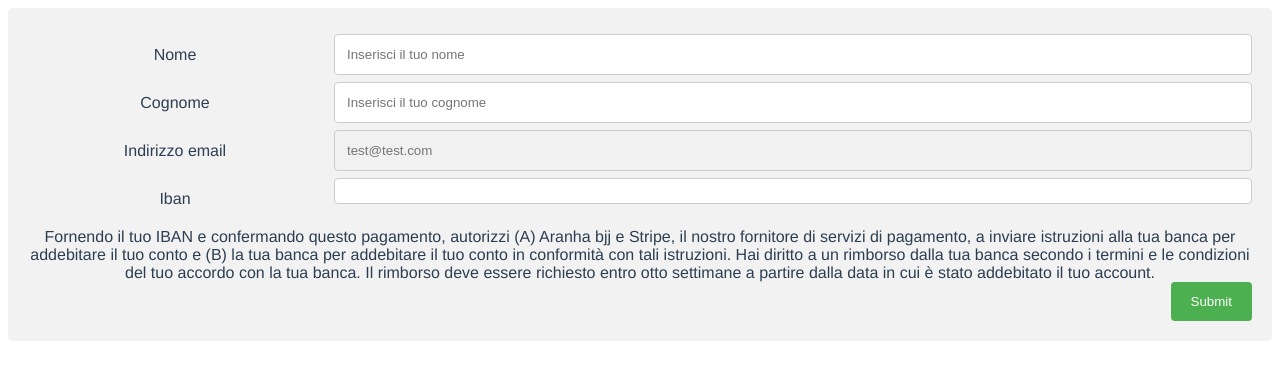
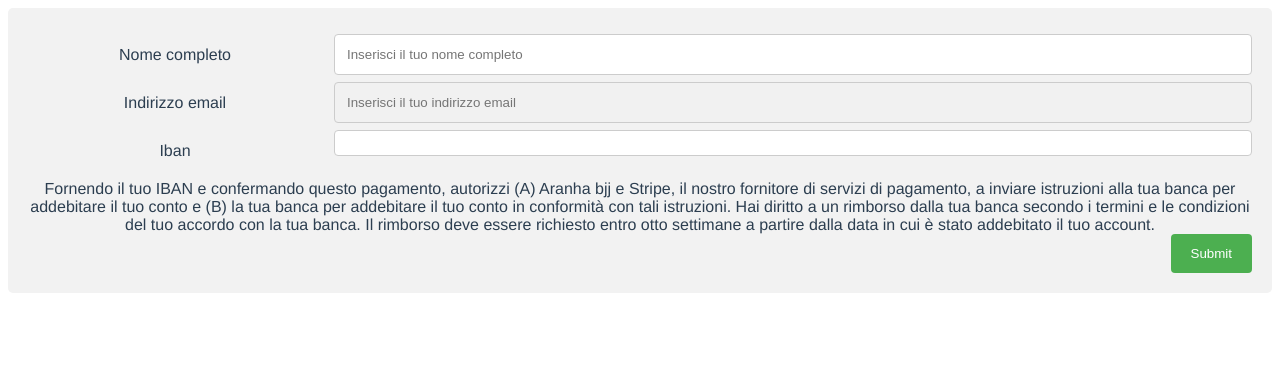
Before and after one commit to Khryme/vue-checkout-stripe, a Vue app: page / in a window 1280 px wide. Shown: the top 380 px of the page. Built offline with nearby package versions, Linux system fonts and the light colour scheme; what vue-plugin-load-script would draw is missing.

Commit message:
handles iban element

```diff
--- a/src/components/FormComponent.vue
+++ b/src/components/FormComponent.vue
@@ -1,30 +1,18 @@
 <template>
     <div class="container">
-        <form v-on:submit.prevent="submitForm">
+        <form v-on:submit.prevent="submitForm" id="payment-form">
             <div class="row">
                 <div class="col-25">
-                    <label for="firstName">{{$t('firstName.label')}}</label>
+                    <label for="name">{{$t('name.label')}}</label>
                 </div>
                 <div class="col-75">
                     <input
                             type="text"
-                            id="firstName"
-                            name="firstName"
-                            :placeholder="$t('firstName.placeholder')"
+                            id="name"
+                            name="nName"
+                            :placeholder="$t('name.placeholder')"
+                            required
                             v-model="name"
-                    />
-                </div>
-            </div>
-            <div class="row">
-                <div class="col-25">
-                    <label for="lastName">{{$t('lastName.label')}}</label>
-                </div>
-                <div class="col-75">
-                    <input
-                            type="text"
-                            id="lastName"
-                            name="lastName"
-                            :placeholder="$t('lastName.placeholder')"
                     />
                 </div>
             </div>
@@ -37,7 +25,8 @@
                             type="email"
                             id="email"
                             name="email"
-                            placeholder="test@test.com"
+                            :placeholder="$t('label.placeholder')"
+                            v-model="customerEmail"
                             disabled
                     />
                 </div>
@@ -49,6 +38,9 @@
                 <div class="col-75" id="iban">
                     <div id="iban-element"></div>
                 </div>
+            </div>
+            <div class="row">
+                <div id="error-message"></div>
             </div>
             <div class="row">
                 <div class="label">
@@ -69,6 +61,7 @@
 
     import {loadStripe} from "@stripe/stripe-js";
     import {COMPONENT_OPTIONS} from "../stripe/model/stripe.model";
+    import {error} from "vue-i18n/src/util";
 
     @Component({})
     export default class FormComponent extends Vue {
@@ -76,16 +69,33 @@
 
         private name = "";
         private stripe;
+        private ibanElement; //DE89 3704 0044 0532 0130 00
+        private publicKey;
+        private clientSecret;
+        private customerEmail;
 
         constructor() {
             super();
+            const urlParams = new URLSearchParams(window.location.search);
+            this.publicKey = urlParams.get('pk') !== null ? urlParams.get('pk') : 'pk_test_TYooMQauvdEDq54NiTphI7jx';
+            this.clientSecret = urlParams.get('cs');
+            this.customerEmail = urlParams.get('customerEmail');
+        }
+
+        mounted() {
             this.init().then(response => {
                 this.stripe = response;
-                this.stripe.elements()
+                this.ibanElement = this.stripe.elements()
                     .create(StripeElement.IBAN, {
                         ...COMPONENT_OPTIONS, ...ELEMENT_CONFIG[StripeElement.IBAN]
-                    })
-                    .mount('#iban-element');
+                    });
+
+                this.ibanElement.mount('#iban-element');
+                this.ibanElement.on('change', (e) => this.displayIbanError(e));
+
+                const form = document.getElementById('payment-form');
+                form.addEventListener('submit', () => this.confirmSepa(this.stripe, this.ibanElement));
+
             }).catch(error => {
                 console.error("Error initializing stripe!", error);
             });
@@ -93,13 +103,69 @@
 
         async init() {
             return await new Promise((resolve, reject) => {
-                resolve(loadStripe('pk_test_TYooMQauvdEDq54NiTphI7jx'));
+                resolve(loadStripe(this.publicKey));
             });
         }
 
         public submitForm(e: Event) {
             e.stopPropagation();
-            console.log("Submitted!", this.name);
+        }
+
+        public displayIbanError(e) {
+            const displayError = document.getElementById('error-message');
+            if (e.error) {
+                displayError.textContent = e.error.message;
+            } else {
+                displayError.textContent = '';
+            }
+        }
+
+        public createSource(stripe, ibanElement) {
+
+            const sourceData = {
+                type: 'sepa_debit',
+                currency: 'eur',
+                owner: {
+                    name: this.name,
+                    email: 'TEST',
+                },
+                mandate: {
+                    // Automatically send a mandate notification email to your customer
+                    // once the source is charged.
+                    'notification_method': 'email',
+                },
+            };
+
+            stripe.createSource(ibanElement, sourceData).then(function (result) {
+                if (result.error) {
+                    // Inform the customer that there was an error.
+                    const errorElement = document.getElementById('error-message');
+                    errorElement.textContent = result.error.message;
+                } else {
+                    // Send the Source to your server.
+
+                    console.log("SUCCESS =========>", result.source);
+                }
+            });
+        }
+
+        public confirmSepa(stripe, ibanElement) {
+            stripe.confirmSepaDebitSetup(
+                this.clientSecret,
+                {
+                    "payment_method": {
+                        "sepa_debit": ibanElement,
+                        "billing_details": {
+                            name: this.name,
+                            email: this.customerEmail,
+                        },
+                    },
+                }
+            ).then(response => {
+                console.log("SUCCESS:", response);
+            }).catch((reason => {
+                console.error("FAIL:", reason)
+            }));
         }
     }
 </script>
--- a/src/i18n/messages.ts
+++ b/src/i18n/messages.ts
@@ -2,19 +2,17 @@ import {LocaleMessages} from 'vue-i18n';
 
 export const messages: LocaleMessages = {
   'en-US': {
-    'label.firstName' : 'First Name',
-    'firstName.placeholder' : 'Insert your first name',
-    'label.lastName' : 'Last Name',
-    'lastName.placeholder' : 'Insert your last name',
+    'name.label' : 'Full Name',
+    'name.placeholder' : 'Insert your full name',
     'label.email' : 'Email address',
+    'label.placeholder' : 'Insert your email address',
     'label.disclaimer': 'By providing your IBAN and confirming this payment, you authorise {society} and Stripe, our payment service provider, to send instructions to your bank to debit your account and (B) your bank to debit your account in accordance with those instructions. You are entitled to a refund from your bank under the terms and conditions of your agreement with your bank. A refund must be claimed within eight weeks starting from the date on which your account was debited.'
   },
   'it-IT': {
-    'firstName.label' : 'Nome',
-    'firstName.placeholder' : 'Inserisci il tuo nome',
-    'lastName.label' : 'Cognome',
-    'lastName.placeholder' : 'Inserisci il tuo cognome',
+    'name.label' : 'Nome completo',
+    'name.placeholder' : 'Inserisci il tuo nome completo',
     'label.email' : 'Indirizzo email',
+    'label.placeholder' : 'Inserisci il tuo indirizzo email',
     'label.disclaimer': 'Fornendo il tuo IBAN e confermando questo pagamento, autorizzi {society} e Stripe, il nostro fornitore di servizi di pagamento, a inviare istruzioni alla tua banca per addebitare il tuo conto e (B) la tua banca per addebitare il tuo conto in conformità con tali istruzioni. Hai diritto a un rimborso dalla tua banca secondo i termini e le condizioni del tuo accordo con la tua banca. Il rimborso deve essere richiesto entro otto settimane a partire dalla data in cui è stato addebitato il tuo account.'
 
   },
```
Also changed, not shown: src/main.ts (+5 -5 lines).
